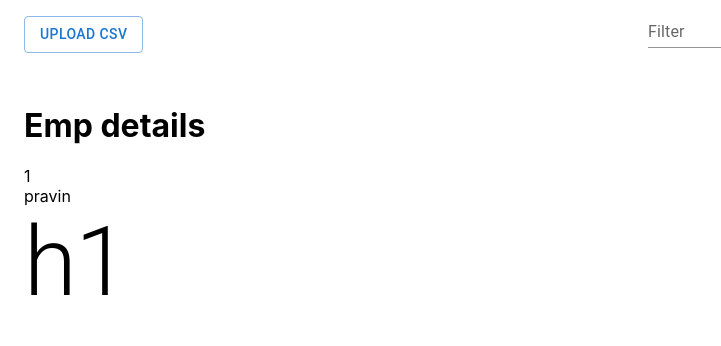
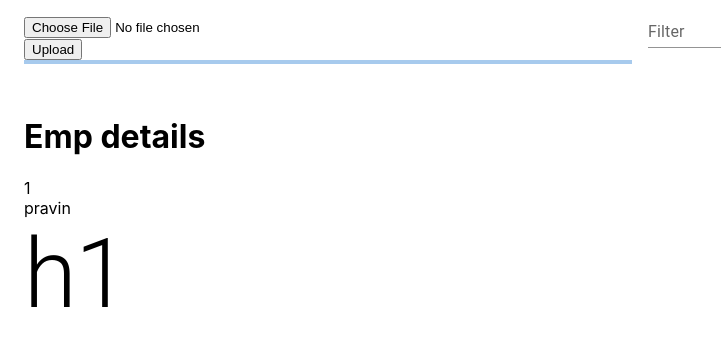
Before and after one commit to govindthange/employee-skills-matrix, a React (Create React App) app in the folder employee-skills-ui/: page / in a window 1280 px wide. Shown: the top 346 px of the page, without its empty margins (0-721 px from the left). Built offline with nearby package versions, Linux system fonts and the light colour scheme.

Commit message:
axios file upload

```diff
--- a/employee-skills-ui/package.json
+++ b/employee-skills-ui/package.json
@@ -9,6 +9,7 @@
     "@testing-library/jest-dom": "^5.16.5",
     "@testing-library/react": "^13.4.0",
     "@testing-library/user-event": "^13.5.0",
+    "axios": "^1.3.4",
     "react": "^18.2.0",
     "react-dom": "^18.2.0",
     "react-scripts": "5.0.1",
--- a/employee-skills-ui/src/App.js
+++ b/employee-skills-ui/src/App.js
@@ -2,6 +2,8 @@ import logo from './logo.svg';
 import './App.css';
 import EmpDetails from './components/emp-details';
 import FilterComponent from './components/filter-component';
+import FileUploadComponent from './components/file-upload.component';
+
 import { Container, Grid, Button } from '@mui/material';
 
 function App() {
@@ -13,7 +15,8 @@ function App() {
     <Container maxWidth="xl">
       <Grid container spacing={2}>
         <Grid item xs={12} md={6} my={2}>
-          <Button variant="outlined">Upload CSV</Button>
+          {/* <Button variant="outlined">Upload CSV</Button> */}
+          <FileUploadComponent></FileUploadComponent>
         </Grid>
         <Grid item xs={12} md={6}>
           <FilterComponent></FilterComponent>
--- /dev/null
+++ b/employee-skills-ui/src/components/file-upload.component.js
@@ -0,0 +1,48 @@
+import { ChangeEvent, useState } from 'react';
+import { Button } from '@mui/material';
+import LinearProgress, { LinearProgressProps } from '@mui/material/LinearProgress';
+import axios from 'axios';
+
+export default function FileUploadComponent() {
+    const [file, setFile] = useState();
+    const [progress, setProgress] = useState(0);
+
+    const handleFileChange = (e) => {
+        if (e.target.files) {
+            setFile(e.target.files[0]);
+        }
+    };
+
+    const handleUploadClick = () => {
+        if (!file) {
+            return;
+        }
+
+        let formData = new FormData();
+
+        formData.append("file", file);
+        axios.post('https://httpbin.org/post', formData, {
+            headers: {
+                "Content-Type": "multipart/form-data",
+            },
+            onUploadProgress: (e) => {
+                setProgress(Math.round( (e.loaded*100) / e.total ));
+            }
+        })
+        .then((res) => { console.log(res)})
+        .catch((err) => {console.log(err)});
+    };
+
+    return (
+        <div>
+            <input type="file" onChange={handleFileChange} />
+
+            <div>{file && `${file.name} - ${file.type}`}</div>
+
+            <button onClick={handleUploadClick}>Upload</button>
+
+            <LinearProgress variant="determinate" value={progress} />
+
+        </div>
+    );
+}
```
Also changed, not shown: 1 other file (tests, documents, lock files or other folders).
